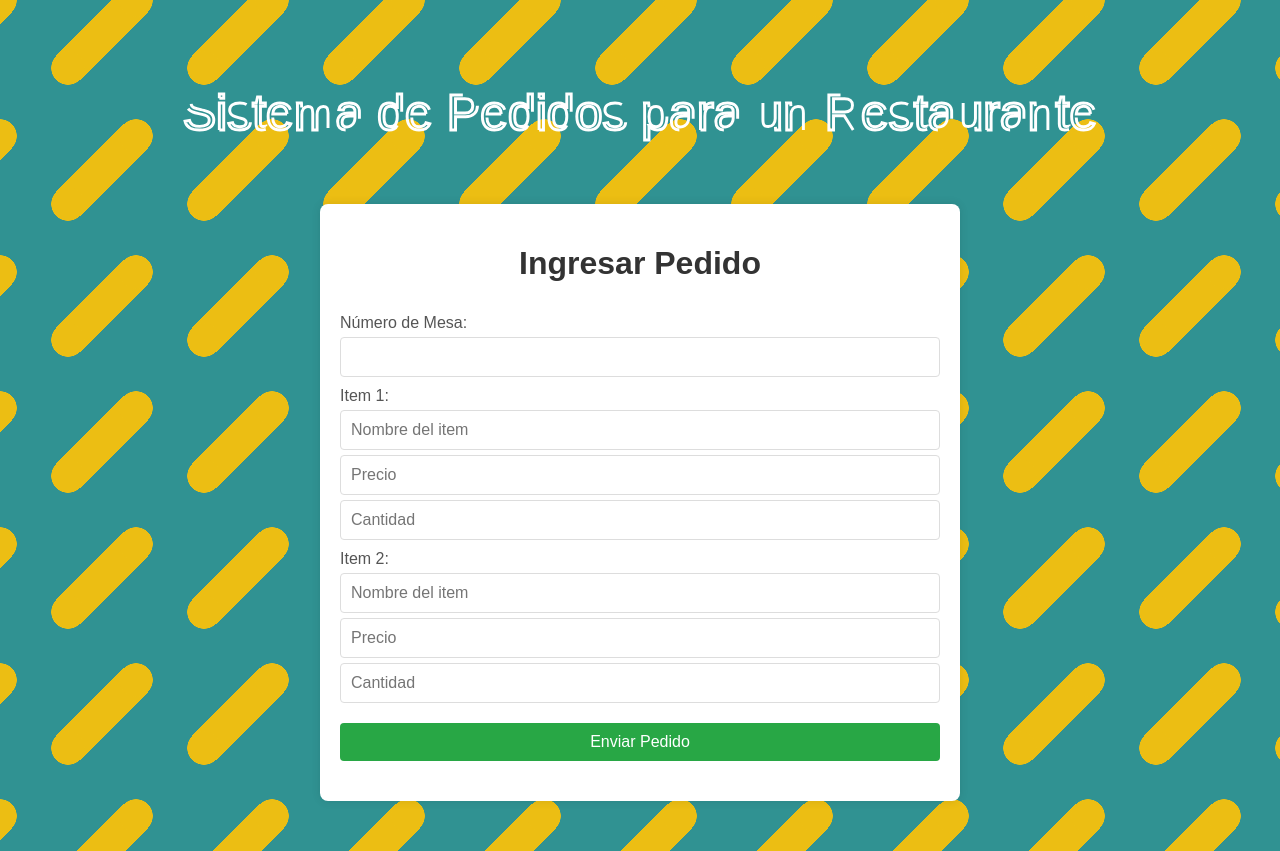
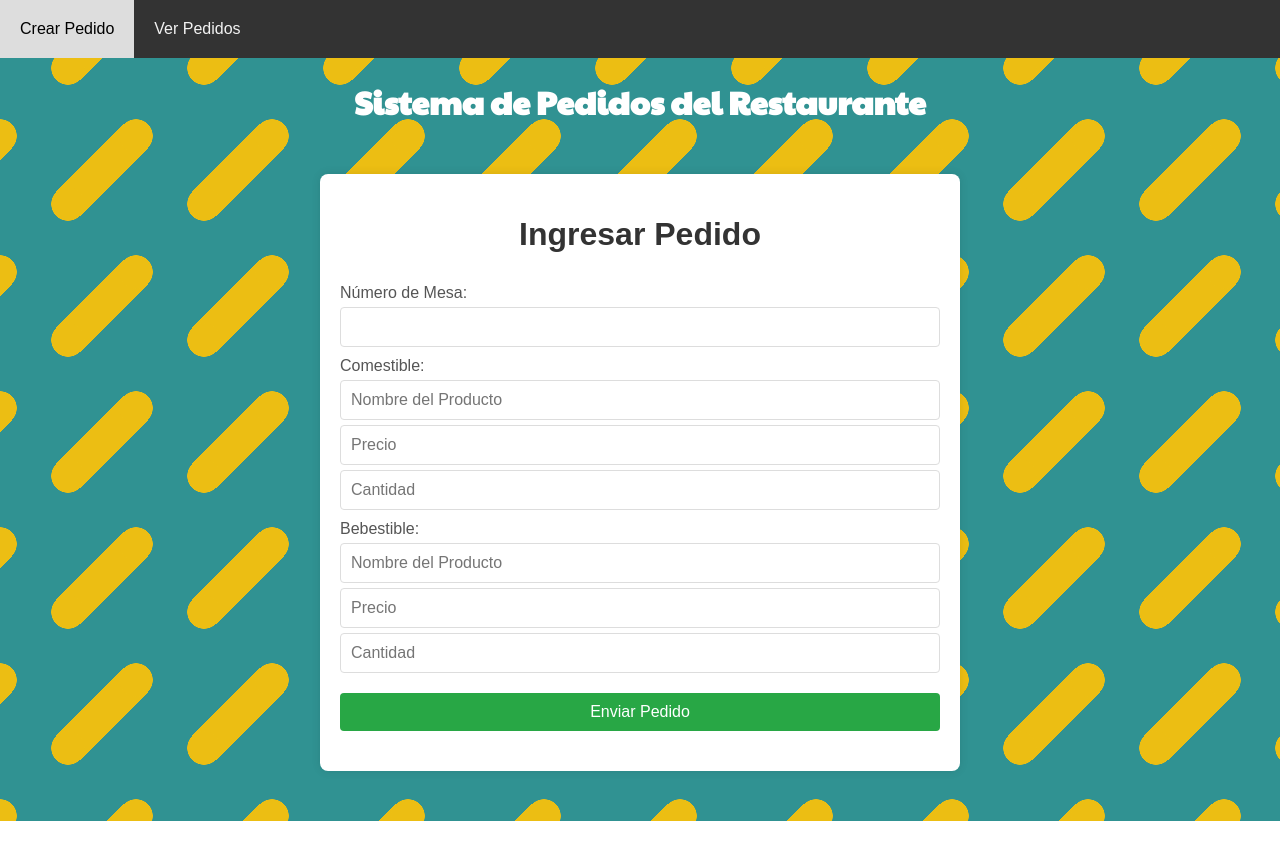
Before and after one commit to JorellStudent/Tarea-Evaluada_ProgramacionWeb, a website: page restaurant-orders/public/index.html in a window 1280 px wide. After the commit the page ends 821 px from the top, so only its background shows below. Drawn offline with Linux system fonts and the light colour scheme.

Commit message:
Actualización del Proyecto 1.1

```diff
--- a/restaurant-orders/app.js
+++ b/restaurant-orders/app.js
@@ -1,3 +1,4 @@
+//Configura el servidor Express, usa el middleware body-parser para parsear JSON y configura las rutas para manejar las solicitudes HTTP.
 const express = require('express');
 const bodyParser = require('body-parser');
 const ordersRouter = require('./routes/orders');
@@ -7,6 +8,9 @@ const PORT = 3000;
 app.use(bodyParser.json());
 app.use('/orders', ordersRouter);
 
+//Llamar el html orders
+app.use('/orders', ordersRouter);
+
 // Se usa para ocupar archivos estáticos.
 app.use(express.static('public'));
 
--- a/restaurant-orders/db/connection.js
+++ b/restaurant-orders/db/connection.js
@@ -1,3 +1,4 @@
+//Configura y establece la conexión con la base de datos MySQL.
 const mysql = require('mysql');
 const connection = mysql.createConnection({
     host: 'localhost',
--- /dev/null
+++ b/restaurant-orders/public/css/orders.css
@@ -0,0 +1,100 @@
+/* Estilos generales */
+@import url('https://fonts.googleapis.com/css2?family=Paytone+One:wght@400&display=swap');
+
+body {
+    font-family: Arial, sans-serif;
+    background-color: #fff9f9;
+    margin: 0;
+    padding: 0;
+    /* Fondos degradados */
+    --size: 34px;
+    /* Tamaño de los gradientes */
+    --color1: #ecbe13;
+    /* Color 1 del gradiente */
+    --color2: #309292;
+    /* Color 2 del gradiente */
+    --gradient: radial-gradient(calc(var(--size)/2), var(--color1) 97%, #0000);
+    background:
+        var(--gradient), var(--gradient) calc(2 * var(--size)) calc(2 * var(--size)),
+        repeating-conic-gradient(from 45deg, #0000 0 25%, var(--color2) 0 50%) calc(-.707 * var(--size)) calc(-.707 * var(--size)),
+        repeating-linear-gradient(135deg, var(--color1) calc(var(--size)/-2) calc(var(--size)/2), var(--color2) 0 calc(2.328 * var(--size)));
+    background-size: calc(4 * var(--size)) calc(4 * var(--size));
+}
+
+/* Estilos de navegación */
+nav {
+    background-color: #333;
+    overflow: hidden;
+}
+
+nav a {
+    float: left;
+    display: block;
+    color: #f2f2f2;
+    text-align: center;
+    padding: 20px;
+    text-decoration: none;
+}
+
+nav a:hover {
+    background-color: #ddd;
+    color: black;
+}
+
+/* Estilos del contenedor principal */
+.container {
+    max-width: 800px;
+    margin: 50px auto;
+    padding: 20px;
+    background-color: #ffffff;
+    border-radius: 8px;
+    box-shadow: 0 0 10px rgba(0, 0, 0, 0.1);
+}
+
+/* Estilos del encabezado */
+h1 {
+    font-family: 'Paytone One', sans-serif;
+    text-align: center;
+    color: #ffffff;
+}
+
+.table-container {
+    display: flex;
+    justify-content: center;
+    /* Centra horizontalmente */
+    margin-top: 20px;
+    /* Ajusta el margen superior según sea necesario */
+}
+
+/* Estilos de la tabla */
+table {
+    width: 90%;
+    /* Reducir el ancho de la tabla */
+    border-collapse: collapse;
+    border-radius: 8px;
+    background-color: #f2f2f2;
+    box-shadow: 0 2px 4px rgba(0, 0, 0, 0.1);
+    /* Sombra de la caja */
+}
+
+th,
+td {
+    padding: 8px;
+    /* Reducir el espaciado entre celdas */
+    text-align: center;
+    font-size: 14px;
+    /* Reducir el tamaño de fuente */
+}
+
+th {
+    background-color: #f8f8f8;
+    border-bottom: 2px solid #ddd;
+}
+
+tr:nth-child(even) {
+    background-color: #fafafa;
+}
+
+tr:hover {
+    background-color: #f0f0f0;
+}
--- a/restaurant-orders/public/css/styles.css
+++ b/restaurant-orders/public/css/styles.css
@@ -1,10 +1,44 @@
+/* Estilos generales */
+@import url('https://fonts.googleapis.com/css2?family=Paytone+One:wght@400&display=swap');
+
 body {
     font-family: Arial, sans-serif;
     background-color: #fff9f900;
     margin: 0;
     padding: 0;
+    --s: 34px;
+    /* control the size */
+    --c1: #ecbe13;
+    --c2: #309292;
+
+    --_g: radial-gradient(calc(var(--s)/2), var(--c1) 97%, #0000);
+    background: var(--_g), var(--_g) calc(2*var(--s)) calc(2*var(--s)),
+        repeating-conic-gradient(from 45deg, #0000 0 25%, var(--c2) 0 50%) calc(-.707*var(--s)) calc(-.707*var(--s)),
+        repeating-linear-gradient(135deg, var(--c1) calc(var(--s)/-2) calc(var(--s)/2), var(--c2) 0 calc(2.328*var(--s)));
+    background-size: calc(4*var(--s)) calc(4*var(--s));
 }
 
+/* Estilos de la navegación */
+nav {
+    background-color: #333;
+    overflow: hidden;
+}
+
+nav a {
+    float: left;
+    display: block;
+    color: #f2f2f2;
+    text-align: center;
+    padding: 20px 20px;
+    text-decoration: none;
+}
+
+nav a:hover {
+    background-color: #ddd;
+    color: black;
+}
+
+/* Estilos de la tabla de contenido */
 .container {
     max-width: 600px;
     margin: 50px auto;
@@ -14,11 +48,20 @@ body {
     box-shadow: 0 0 10px rgba(0, 0, 0, 0.1);
 }
 
+/* Estilos del título */
+#Titulo {
+    font-family: 'Paytone One', sans-serif;
+    text-align: center;
+    color: #ffffff;
+}
+
+/* Estilos para los encabezados */
 h1 {
     text-align: center;
     color: #333;
 }
 
+/* Estilos para formularios */
 form {
     display: flex;
     flex-direction: column;
@@ -38,6 +81,7 @@ input[type="number"] {
     font-size: 16px;
 }
 
+/* Estilos para botones */
 button {
     padding: 10px 15px;
     margin-top: 20px;
@@ -53,53 +97,9 @@ button:hover {
     background-color: #218838;
 }
 
+/* Estilos para párrafos */
 p {
     text-align: center;
     color: #28a745;
     margin-top: 20px;
 }
-
-html {
-    --s: 34px; /* control the size*/
-    --c1: #ecbe13;
-    --c2: #309292;
-
-    --_g: radial-gradient(calc(var(--s)/2),var(--c1) 97%,#0000);
-    background:
-      var(--_g),var(--_g) calc(2*var(--s)) calc(2*var(--s)),
-      repeating-conic-gradient(from 45deg,#0000 0 25%,var(--c2) 0 50%) calc(-.707*var(--s)) calc(-.707*var(--s)),
-      repeating-linear-gradient(135deg,var(--c1) calc(var(--s)/-2) calc(var(--s)/2),var(--c2) 0 calc(2.328*var(--s)));
-    background-size: calc(4*var(--s)) calc(4*var(--s));
-  }
-
-
-  @import url("https://fonts.googleapis.com/css2?family=Rampart+One&display=swap");
-
-svg {
-	font-family: "Rampart One", sans-serif;
-	width: 100%; height: 100%;
-}
-svg text {
-	animation: stroke 9s infinite alternate;
-	stroke-width: 2;
-	stroke: #FFFFFF;
-	font-size: 50px;
-}
-@keyframes stroke {
-	0%   {
-		fill: rgba(255,255,255,0); stroke: rgba(255,255,255,1);
-		stroke-dashoffset: 25%; stroke-dasharray: 0 50%; stroke-width: 2;
-	}
-	70%  {fill: rgba(255,255,255,0); stroke: rgba(255,255,255,1); }
-	80%  {fill: rgba(255,255,255,0); stroke: rgba(255,255,255,1); stroke-width: 3; }
-	100% {
-		fill: rgba(255,255,255,1); stroke: rgba(255,255,255,0);
-		stroke-dashoffset: -25%; stroke-dasharray: 50% 0; stroke-width: 0;
-	}
-}
-
-.wrapper {background:
-    var(--_g),var(--_g) calc(2*var(--s)) calc(2*var(--s)),
-    repeating-conic-gradient(from 45deg,#0000 0 25%,var(--c2) 0 50%) calc(-.707*var(--s)) calc(-.707*var(--s)),
-    repeating-linear-gradient(135deg,var(--c1) calc(var(--s)/-2) calc(var(--s)/2),var(--c2) 0 calc(2.328*var(--s)));
-  background-size: calc(4*var(--s)) calc(4*var(--s));};
--- a/restaurant-orders/public/index.html
+++ b/restaurant-orders/public/index.html
@@ -2,41 +2,54 @@
 <html lang="es">
 
 <head>
+    <!-- Configuración de metadatos -->
     <meta charset="UTF-8">
     <meta name="viewport" content="width=device-width, initial-scale=1.0">
     <title>Pedidos del Restaurante</title>
+    <!-- Enlace al archivo de estilos CSS -->
     <link rel="stylesheet" href="/css/styles.css">
 </head>
 
-<div class="wrapper">
-	<svg>
-		<text x="50%" y="75%" dy=".35em" text-anchor="middle">
-			Sistema de Pedidos para un Restaurante
-		</text>
-	</svg>
-</div>
+<body>
+    <!-- Barra de navegación -->
+    <nav>
+        <a href="index.html">Crear Pedido</a>
+        <a href="orders.html">Ver Pedidos</a>
+    </nav>
+    <!-- Título principal del sistema -->
+    <h1 id="Titulo">Sistema de Pedidos del Restaurante</h1>
 
-<body>
+    <!-- Contenedor principal -->
     <div class="container">
+        <!-- Título del formulario de ingreso de pedidos -->
         <h1>Ingresar Pedido</h1>
+        <!-- Formulario para ingresar pedidos -->
         <form id="orderForm">
             <label for="tableNumber">Número de Mesa:</label>
+            <!-- Campo para ingresar el número de mesa -->
             <input type="number" id="tableNumber" name="tableNumber" required>
 
-            <label for="item1">Item 1:</label>
-            <input type="text" id="item1Name" placeholder="Nombre del item">
+            <label for="item1">Comestible:</label>
+            <!-- Campos para ingresar los detalles del primer ítem -->
+            <input type="text" id="item1Name" placeholder="Nombre del Producto">
             <input type="number" id="item1Price" placeholder="Precio">
             <input type="number" id="item1Quantity" placeholder="Cantidad">
 
-            <label for="item2">Item 2:</label>
-            <input type="text" id="item2Name" placeholder="Nombre del item">
+            <label for="item2">Bebestible:</label>
+            <!-- Campos para ingresar los detalles del segundo ítem -->
+            <input type="text" id="item2Name" placeholder="Nombre del Producto">
             <input type="number" id="item2Price" placeholder="Precio">
             <input type="number" id="item2Quantity" placeholder="Cantidad">
 
+            <!-- Botón para enviar el pedido -->
             <button type="submit">Enviar Pedido</button>
         </form>
+        <!-- Elemento para mostrar la respuesta del servidor -->
         <p id="response"></p>
     </div>
+
+
+    <!-- Script para manejar el envío del formulario -->
     <script>
         document.getElementById('orderForm').addEventListener('submit', function (event) {
             event.preventDefault();
@@ -53,6 +66,7 @@
                     quantity: parseInt(document.getElementById('item2Quantity').value)
                 }
             ];
+            // Realiza una solicitud POST al servidor para enviar el pedido
             fetch('/orders/new', {
                 method: 'POST',
                 headers: {
@@ -60,6 +74,7 @@
                 },
                 body: JSON.stringify({ tableNumber, items })
             })
+                // Maneja la respuesta del servidor
                 .then(response => response.text())
                 .then(data => {
                     document.getElementById('response').textContent = data;
```
Also changed, not shown: restaurant-orders/models/order.js (+14 -1 lines), restaurant-orders/public/orders.html (added, +67 -0 lines), restaurant-orders/routes/orders.js (+15 -3 lines).
